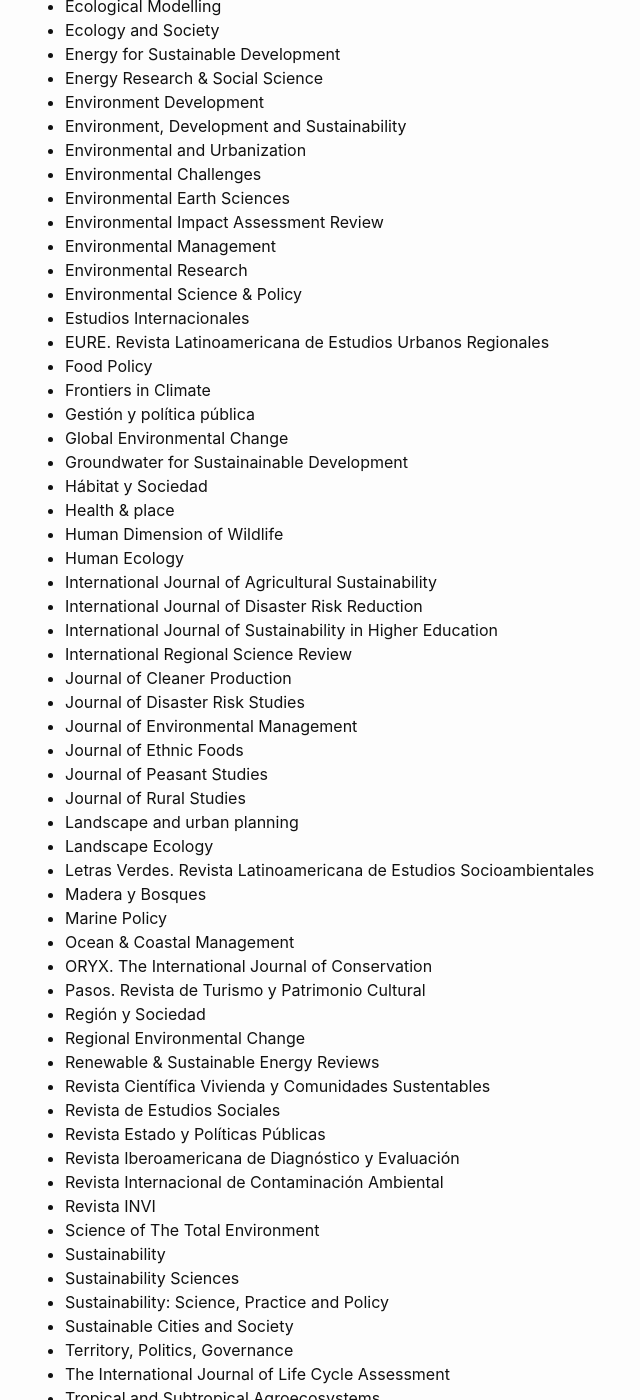
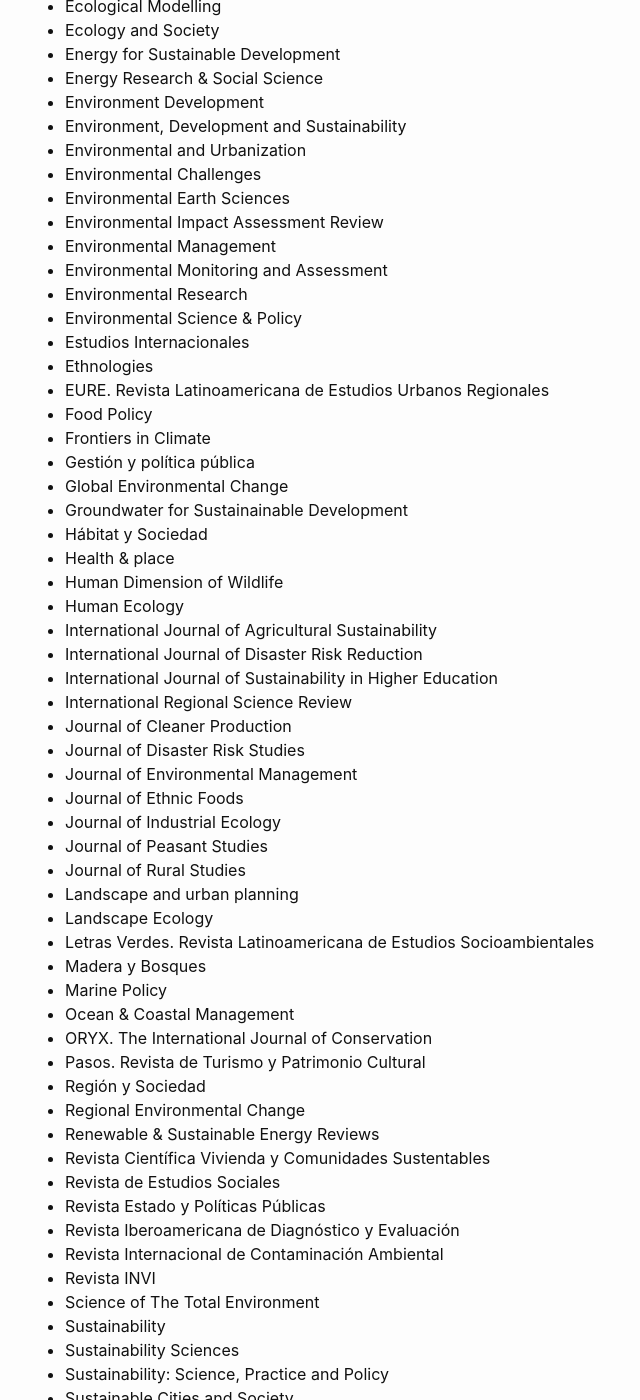
Before and after one commit to pcs-unam/pcs-unam.github.io, a Jekyll site: the page built from doctorado/catalogo_revistas.md, in a window 1280 px wide and 1400 px high, scrolled down 708 px. Shown: the whole window, without its empty margins (235-875 px from the left). Built offline with Jekyll 4.4.1, drawn with Linux system fonts in a browser that asks for light colours.

Commit message:
Se agregaron: Environmental Monitoring and Assessment, Ethnologies, Journal of Industrial Ecology

```diff
--- a/doctorado/catalogo_revistas.md
+++ b/doctorado/catalogo_revistas.md
@@ -30,9 +30,11 @@
  - Environmental Earth Sciences
  - Environmental Impact Assessment Review
  - Environmental Management
+ - Environmental Monitoring and Assessment
  - Environmental Research
  - Environmental Science & Policy
  - Estudios Internacionales
+ - Ethnologies
  - EURE. Revista Latinoamericana de Estudios Urbanos Regionales
  - Food Policy
  - Frontiers in Climate
@@ -51,6 +53,7 @@
  - Journal of Disaster Risk Studies
  - Journal of Environmental Management
  - Journal of Ethnic Foods
+ - Journal of Industrial Ecology
  - Journal of Peasant Studies
  - Journal of Rural Studies
  - Landscape and urban planning
```
